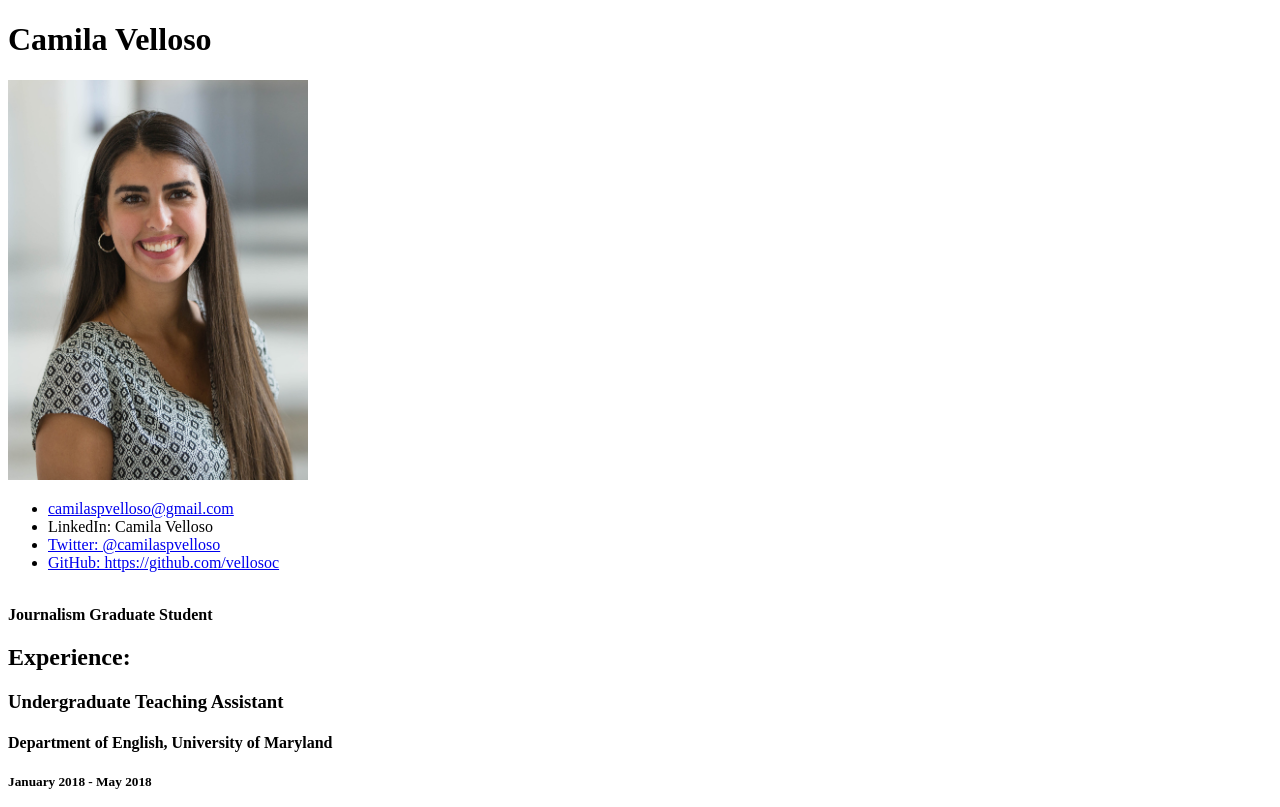
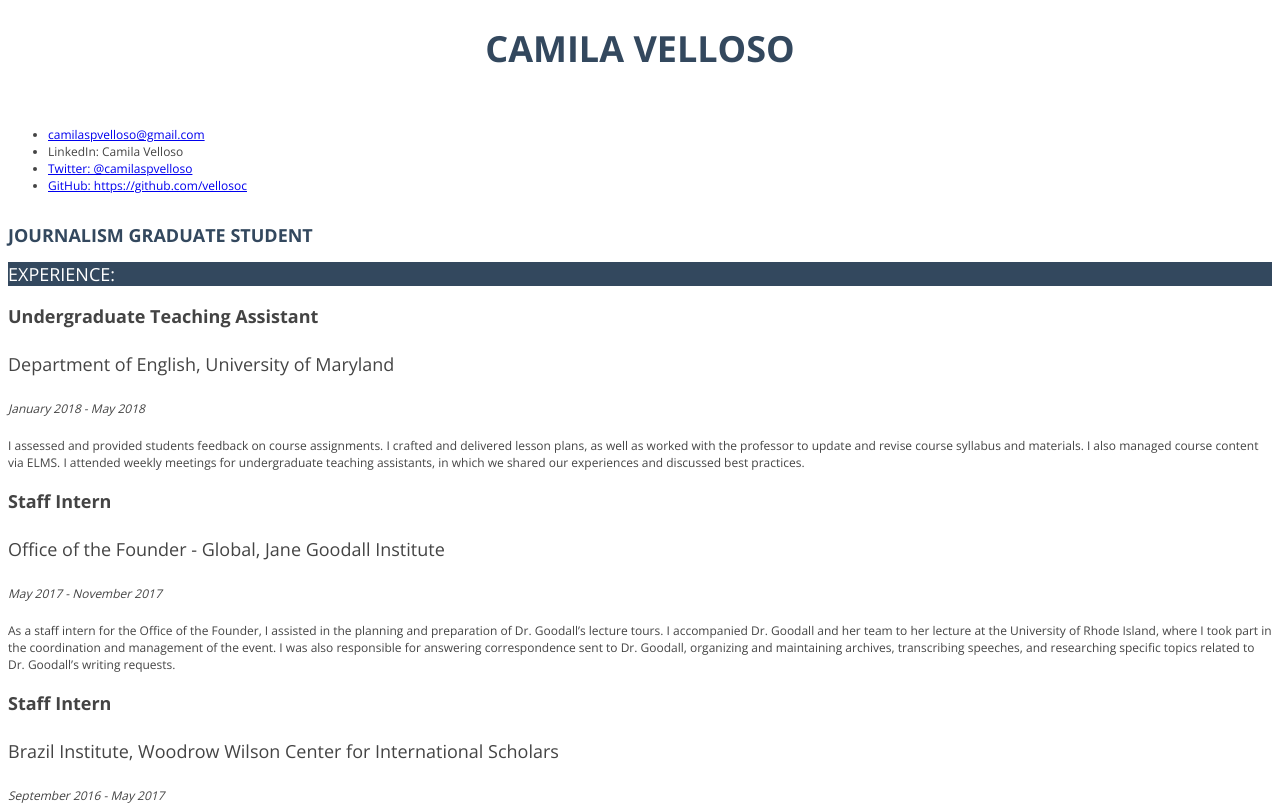
Before and after one commit to vellosoc/Camila-Velloso-jour652, a plain HTML site: page Resume/index.html in a window 1280 px wide. Shown: the top 807 px of the page. Drawn offline with nearby package versions, Linux system fonts and the light colour scheme.

Commit message:
resume update

```diff
--- a/Resume/index.html
+++ b/Resume/index.html
@@ -4,12 +4,15 @@
 
 <head>
 <title>Camila Velloso's Resume</title>
+
+    <link href="https://fonts.googleapis.com/css?family=Open+Sans:400,700" rel="stylesheet">
+
+    <link rel="stylesheet" type="text/css" href="style.css">
+
 </head>
 
 <body>
   <h1>Camila Velloso</h1>
-
-  <img src="velloso.jpg" width="300px>"
 
   <br>
 
--- /dev/null
+++ b/Resume/style.css
@@ -0,0 +1,52 @@
+body {
+  font-family: 'Open Sans', arial, sans-serif;
+  font-size: 12px;
+  color: #444;
+}
+
+H1 {
+  font-size:3em;
+  color: #33485e;
+  text-transform: uppercase;
+  text-align:center;
+}
+
+
+strong {
+  font-size:1.5em;
+  text-transform: uppercase;
+  color:#33485e;
+}
+
+
+H2 {
+  font-size:1.5em;
+  text-transform: uppercase;
+  background:#33485e;
+  color:white;
+  font-weight:400;
+}
+
+
+H3 {
+  font-weight: 600;
+  font-size:1.5em;
+}
+
+
+H4 {
+  font-weight: 400;
+  font-size:1.5em;
+}
+
+
+H5 {
+  font-weight: 400;
+  font-style:italic;
+  font-size:1em;
+}
+
+
+li {
+  font-size:1em;
+}
```
Also changed, not shown: 1 other file.
